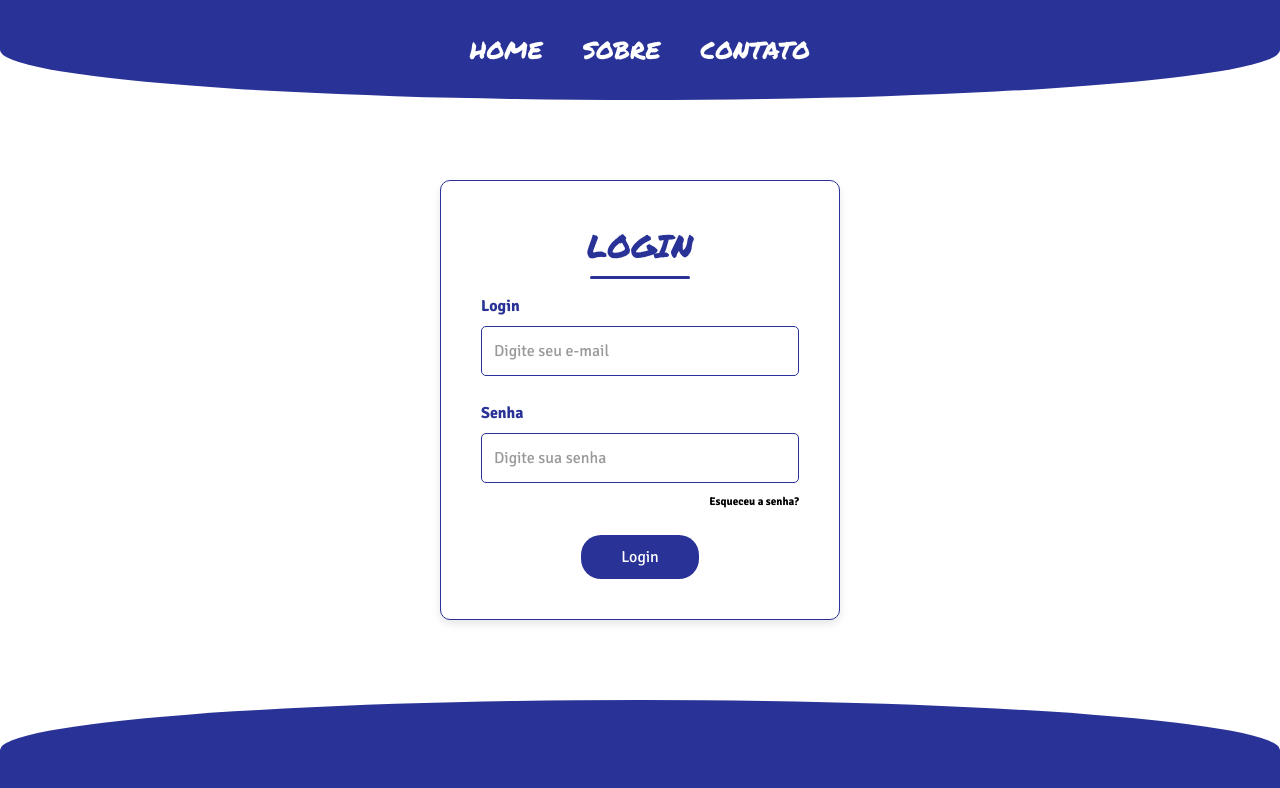
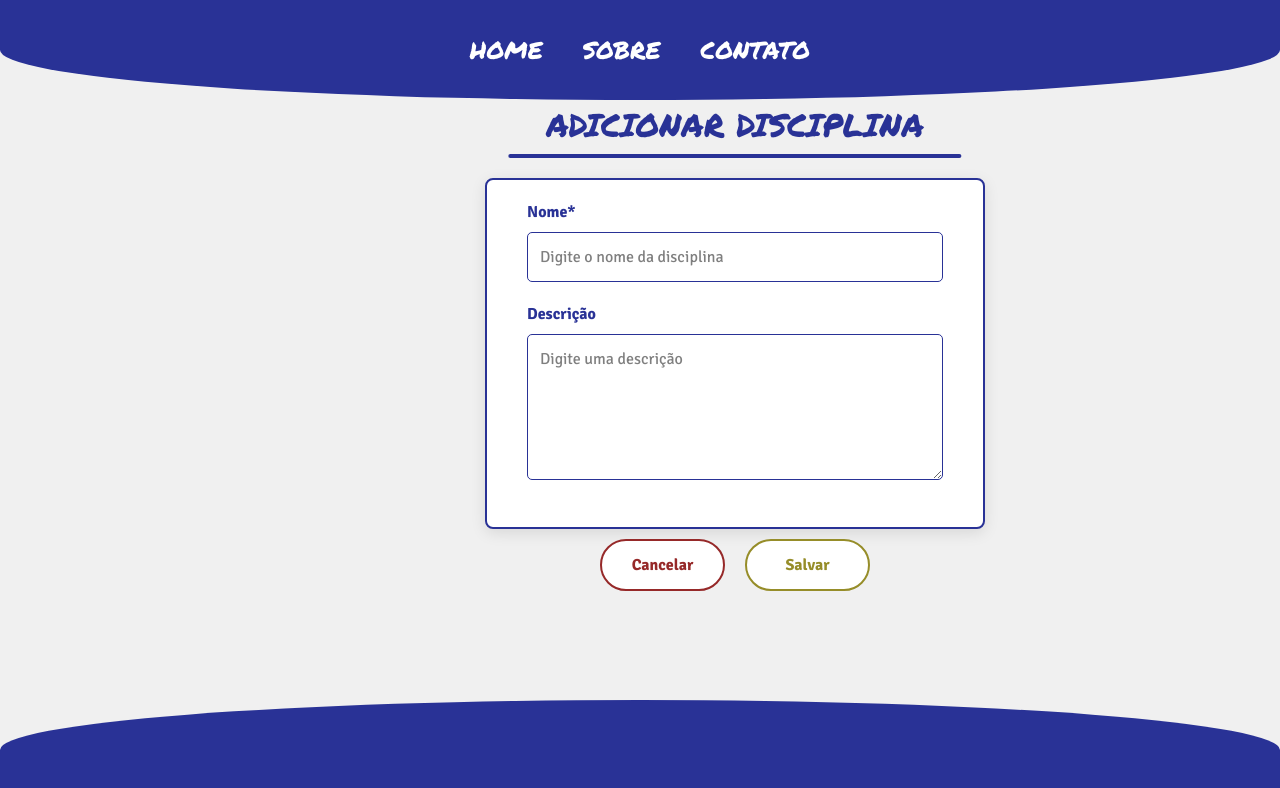
Before and after one commit to EduTrack-UNEX/EduTrack-Web, a React (Vite) app: page / in a window 1280 px wide. Shown: the top 788 px of the page. Built offline with nearby package versions, Linux system fonts and the light colour scheme.

Commit message:
Tela AdcDisciplina

```diff
--- a/package.json
+++ b/package.json
@@ -12,13 +12,15 @@
     "@tailwindcss/vite": "^4.1.12",
     "react": "^19.2.0",
     "react-dom": "^19.2.0",
+    "react-router-dom": "^7.9.4",
     "tailwindcss": "^4.1.12"
   },
   "devDependencies": {
     "@biomejs/biome": "^2.2.0",
     "@types/node": "^24.3.0",
     "@types/react": "^19.2.2",
-    "@types/react-dom": "^19.2.1",
+    "@types/react-dom": "^19.2.2",
+    "@types/react-router-dom": "^5.3.3",
     "@vitejs/plugin-react": "^5.0.0",
     "globals": "^16.3.0",
     "typescript": "~5.8.3",
--- a/src/App.tsx
+++ b/src/App.tsx
@@ -1,10 +1,11 @@
 
 import Login from './pages/login';
+import AdcDisciplina from './pages/AdcDisciplina'
 
 function App() {
   return (
     <div className="App">
-      <Login />
+      <AdcDisciplina />
     </div>
   );
 }
--- /dev/null
+++ b/src/pages/AdcDisciplina.tsx
@@ -0,0 +1,94 @@
+import React, { useState } from "react";
+import '../styles/AdcDisciplina.css';
+import { useNavigate } from "react-router-dom";
+import Navbar from "../components/Navbar/navbar";
+
+const AdcDisciplina: React.FC = () => {
+  const [nome, setNome] = useState("");
+  const [descricao, setDescricao] = useState("");
+  const [loading, setLoading] = useState(false);
+
+
+  const handleSave = async () => {
+    if (!nome.trim()) {
+      alert("O nome da disciplina é obrigatório!");
+      return;
+    }
+
+    setLoading(true);
+
+    try {
+      const response = await fetch("URL_DO_BACKEND/api/disciplinas", {
+        method: "POST",
+        headers: {
+          "Content-Type": "application/json",
+        },
+        body: JSON.stringify({
+          nome: nome,
+          descricao: descricao,
+        }),
+      });
+
+      if (!response.ok) throw new Error("Erro ao salvar disciplina");
+
+      const data = await response.json();
+      console.log("Disciplina salva:", data);
+      alert("Disciplina salva com sucesso!");
+      setNome("");
+      setDescricao("");
+    } catch (error) {
+      console.error(error);
+      alert("Erro ao salvar disciplina. Tente novamente.");
+    } finally {
+      setLoading(false);
+    }
+  };
+
+  const handleCancel = () => {
+    setNome("");
+    setDescricao("");
+  };
+
+  return (
+    <>
+      <Navbar />
+
+      <div className="container">
+        <h1 className="title">ADICIONAR DISCIPLINA</h1>
+
+        <div className="form-card">
+          <div className="form-group">
+            <label htmlFor="nomeDisciplina">Nome*</label>
+            <input
+              type="text"
+              id="nomeDisciplina"
+              placeholder="Digite o nome da disciplina"
+              value={nome}
+              onChange={(e) => setNome(e.target.value)}
+              required
+            />
+          </div>
+          <div className="form-group">
+            <label htmlFor="descricaoDisciplina">Descrição</label>
+            <textarea
+              id="descricaoDisciplina"
+              rows={5}
+              placeholder="Digite uma descrição"
+              value={descricao}
+              onChange={(e) => setDescricao(e.target.value)}
+            ></textarea>
+          </div>
+        </div>
+
+        <div className="form-actions-centralized">
+          <button className="btn btn-cancel" onClick={handleCancel}>Cancelar</button>
+          <button className="btn btn-save" onClick={handleSave} disabled={loading}>
+            {loading ? "Salvando..." : "Salvar"}
+          </button>
+        </div>
+      </div>
+    </>
+  );
+};
+
+export default AdcDisciplina;
--- /dev/null
+++ b/src/styles/AdcDisciplina.css
@@ -0,0 +1,152 @@
+body {
+    font-family: Arial, sans-serif;
+    margin: 0;
+    background-color: #f0f0f0;
+    display: flex;
+    flex-direction: column;
+    min-height: 100vh;
+}
+
+.container {
+    display: flex;
+    flex-direction: column;
+    align-items: center;
+    padding: 20px;
+    position: relative;
+    z-index: 1;
+}
+
+.title {
+    font-family: 'Permanent Marker', cursive;
+    font-size: 2em;
+    color: #293296;
+    margin-bottom: 30px;
+    text-align: center;
+    position: relative;
+    padding-bottom: 10px;
+    transform: translateX(95px) translateY(-20px);
+}
+
+.title::after {
+    content: '';
+    position: absolute;
+    left: 50%;
+    transform: translateX(-50%);
+    bottom: 0;
+    width: 120%;
+    height: 4px;
+    background-color: #293296;
+    border-radius: 2px;
+}
+
+.form-card {
+    background-color: white;
+    padding: 20px 40px;
+    border-radius: 8px;
+    box-shadow: 0 4px 15px rgba(0, 0, 0, 0.1);
+    width: 100%;
+    max-width: 500px;
+    box-sizing: border-box;
+    border: 2px solid #293296;
+    transform: translateX(95px) translateY(-30px);
+
+}
+
+.form-group {
+    margin-bottom: 20px;
+}
+
+.form-group label {
+    display: block;
+    margin-bottom: 8px;
+    font-weight: bold;
+    color: #293296;
+    font-family: 'Signika', sans-serif;
+}
+.form-group input[type="text"],
+.form-group textarea {
+    color: black;
+    width: 100%;
+    padding: 12px;
+    border: 1px solid #293296;
+    border-radius: 5px;
+    font-size: 1em;
+    resize: vertical;
+    font-family: 'Signika', sans-serif;
+    outline: none;
+}
+
+
+.form-actions-centralized {
+    display: flex;
+    justify-content: center;
+    gap: 20px;
+    margin-top: 30px;
+    width: 100%;
+    max-width: 450px;
+    transform: translateX(95px) translateY(-50px);
+}
+
+.btn {
+    padding: 12px 25px;
+    border: none;
+    border-radius: 50px;
+    font-size: 1em;
+    cursor: pointer;
+    transition: background-color 0.3s ease, transform 0.2s ease, color 0.3s ease, border-color 0.3s ease;
+    font-weight: bold;
+    min-width: 125px;
+    font-family: 'Signika', sans-serif;
+}
+
+.btn-cancel {
+    background-color: white;
+    color: #962929;
+    border: 2px solid #962929;
+}
+
+.btn-cancel:hover {
+    background-color: #962929;
+    color: white;
+    transform: translateY(-2px);
+}
+
+.btn-save {
+    background-color: white;
+    color: #968D29;
+    border: 2px solid #968D29;
+}
+
+.btn-save:hover {
+    background-color: #968D29;
+    color: white;
+    transform: translateY(-2px);
+
+}
+
+
+/* Media Queries para responsividade */
+@media (max-width: 600px) {
+    .container {
+        padding: 20px;
+    }
+
+    .form-card {
+        padding: 25px;
+    }
+
+    .title {
+        font-size: 2em;
+    }
+
+    .form-actions-centralized {
+        flex-direction: column;
+        align-items: center;
+        gap: 10px;
+    }
+
+    .btn {
+        width: 100%;
+        max-width: 200px;
+    }
+}
```
Also changed, not shown: 1 other file (tests, documents, lock files or other folders).
